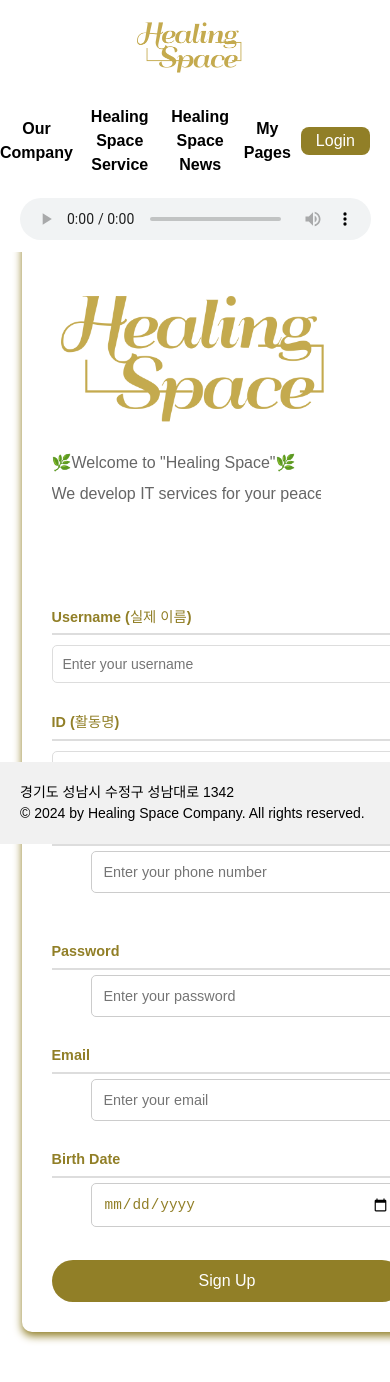
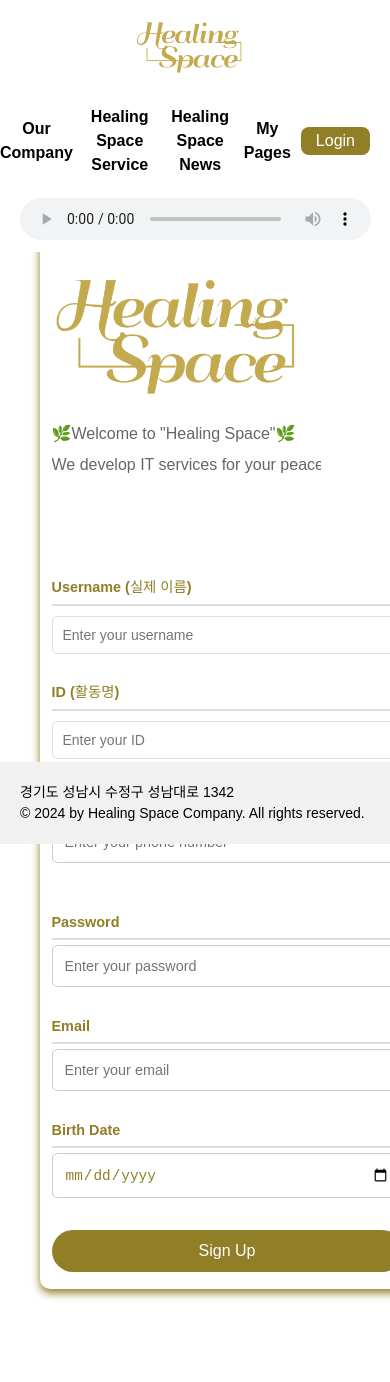
Before and after one commit to passionryu/Healing-Space-Front, a React (Vite) app: page /signup in a window 390 px wide. Shown: the top 1382 px of the page. Built offline with nearby package versions, Linux system fonts and the light colour scheme; no server answers.

Commit message:
[fix] 회원가입 몇몇 입력창 좌우 넓이 오류 수정

```diff
--- a/src/styles/Signup.css
+++ b/src/styles/Signup.css
@@ -224,40 +224,38 @@
 
     /* 서비스 로고 */
     .logo-container img {
-        height: 170px;
+      width :  70vw;
+        height: auto;
         display: block; /* 블록 요소로 변경하여 정렬 효과 적용 */
-        padding-left: 4px;
+        padding-left: 0px;
       }
 
       .signup-card {
         width: 90vw;
         background-color: white;
-        padding: 30px;
+        padding: 2vh 3vw;
         border-radius: 10px;
         box-shadow: 0 4px 8px #917f27;
-
         height: auto;
         text-align: center;
       }
 
       .login-input-form-container {
         display: grid;
-        justify-content: space-between;
-        gap: 20px; /* 좌우 간격 조정 */
+        /* justify-content: space-between; */
         width: 100%;
       }
 
-      .login-left,
+      .login-left{
+        width: 90vw;
+      }
       .login-right {
-        flex: 1; /* 좌우 균등한 크기 */
-        display: flex;
-        flex-direction: column;
+       width: 90vw;
       }
-
 
       /* 아이디/비밀번호 입력 칸 스타일 */
       .signup-input-container {
-        width : 100vw;
+        width : 100%;
         margin-bottom: 1vh;
       }
 
@@ -269,7 +267,7 @@
       }
 
       .signup-input-container input {
-        width: 80%;
+        width: 100%;
         padding: 12px;
         border: 1px solid #ccc;
         border-radius: 5px;
@@ -283,17 +281,6 @@
         outline: none;
       }
 
-      /* 성별 선택 라디오 버튼 스타일 */
-      .gender-options {
-        display: flex;
-        justify-content: center;
-        gap: 10px;
-      }
-
-      .gender-options label {
-        font-size: 14px;
-        color: #917f27;
-      }
 
       /* 회원가입 버튼 스타일 */
       .signup-btn {
```
